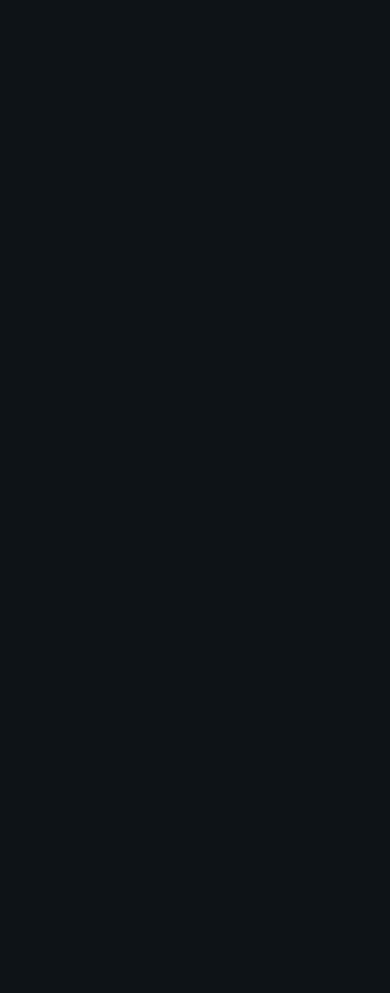
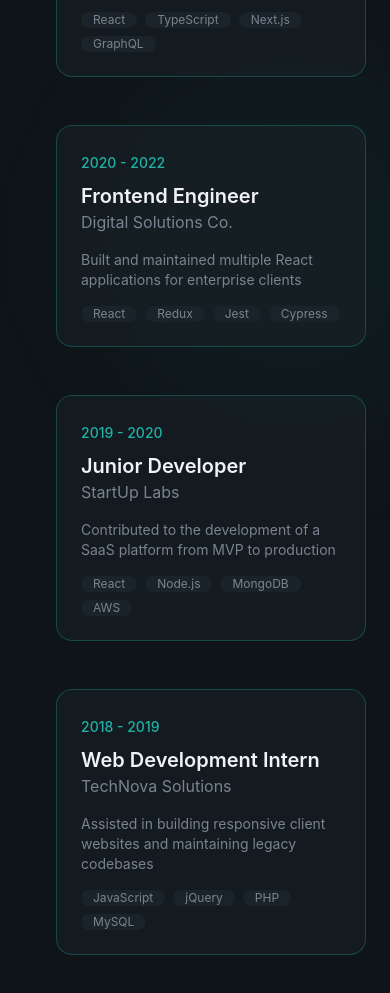
Before and after one commit to zinho13/nalainzinho_portfolio, a React (Vite) app: page / in a window 390 px wide. Shown: the part 6580-7573 px from the top of the page. Before the commit the page ends 6519 px from the top, so only its background shows below. Built offline with nearby package versions, Linux system fonts and the light colour scheme.

Commit message:
Experiences sections

```diff
--- a/src/sections/Experience.jsx
+++ b/src/sections/Experience.jsx
@@ -27,6 +27,15 @@
     technologies: ["React", "Node.js", "MongoDB", "AWS"],
     current: false,
   },
+  {
+    period: "2018 - 2019",
+    role: "Web Development Intern",
+    company: "TechNova Solutions",
+    description:
+        "Assisted in building responsive client websites and maintaining legacy codebases",
+    technologies: ["JavaScript", "jQuery", "PHP", "MySQL"],
+    current: false,
+    },
 ];
 
 
@@ -62,6 +71,50 @@
                     <div className="timeline-glow absolute left-0 md:left-1/2 top-0 bottom-0 w-[2px] bg-gradient-to-b from-primary/70 via-primary/30 to-transparent
                     md:translate-x-1/2 shadow-[0_0_25px_rgba(32,178,166,0.8)]" />
                 </div>
+
+                {/* Experience Items */}
+                <div className="space-y-12">
+                    {experiences.map((exp, idx) => (
+                        <div
+                            key={idx}
+                            className="relative grid md:grid-cols-2 gap-8 animate-fade-in"
+                            style={{animationDelay: `${(idx +1) * 150}ms`}}
+                        >
+                            {/* Timeline Dot */}
+                            <div className="absolute left-0 md:left-1/2  top-0 w-3 h-3 bg-primary- rounded-full -translate-x-1/2 ring-4 ring-background z-10">
+                                {exp.current && (
+                                    <span className="absolute inset-0 rounded-full bg-primary animate-ping opacity-75"></span>
+                                )}
+                            </div>
+
+                            {/* Content */}
+                            <div
+                                className={`pl-8 md:pl-0 ${
+                                    (idx % 2) === 0
+                                    ? "md:pr-16 md:text-right"
+                                    : "md:cols-start-2 md:pl-15"
+                                }`}
+                            >
+                                <div
+                                    className={`glass p-6 rounded-2xl border border-primary/30 hover:border-primary/50 transition-all duration-500`}
+                                >
+                                    <span className="text-sm text-primary font-medium">{exp.period}</span>
+                                    <h3 className="text-xl font-semibold mt-2">{exp.role}</h3>
+                                    <p className="text-muted-foreground">{exp.company}</p>
+                                    <p className="text-sm text-muted-foreground mt-4">{exp.description}</p>
+                                    <div className={`flex flex-wrap gap-2 mt-4 ${(idx % 2) === 0 ? "md:justify-end" : ""}`}>
+                                        {exp.technologies.map((tech, techIdx) => (
+                                            <span
+                                                key={techIdx}
+                                                className="px-3 p-y-1 bg-surface text-xs rounded-full text-muted-foreground"
+                                            >{tech}</span>
+                                        ))}
+                                    </div>
+                                </div>
+                            </div>
+                        </div>
+                    ))}
+                </div>
             </div>
         </section>
     )
```
